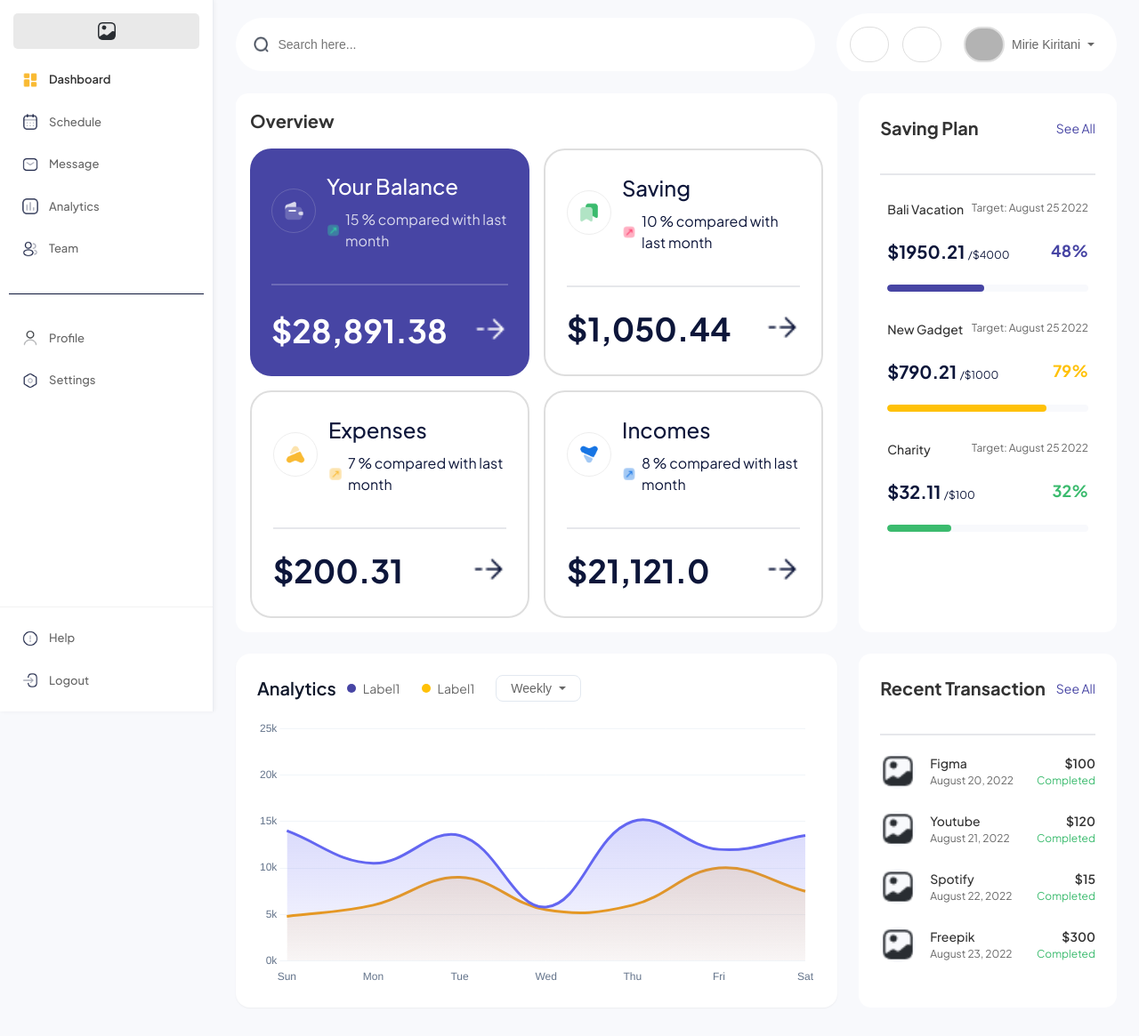
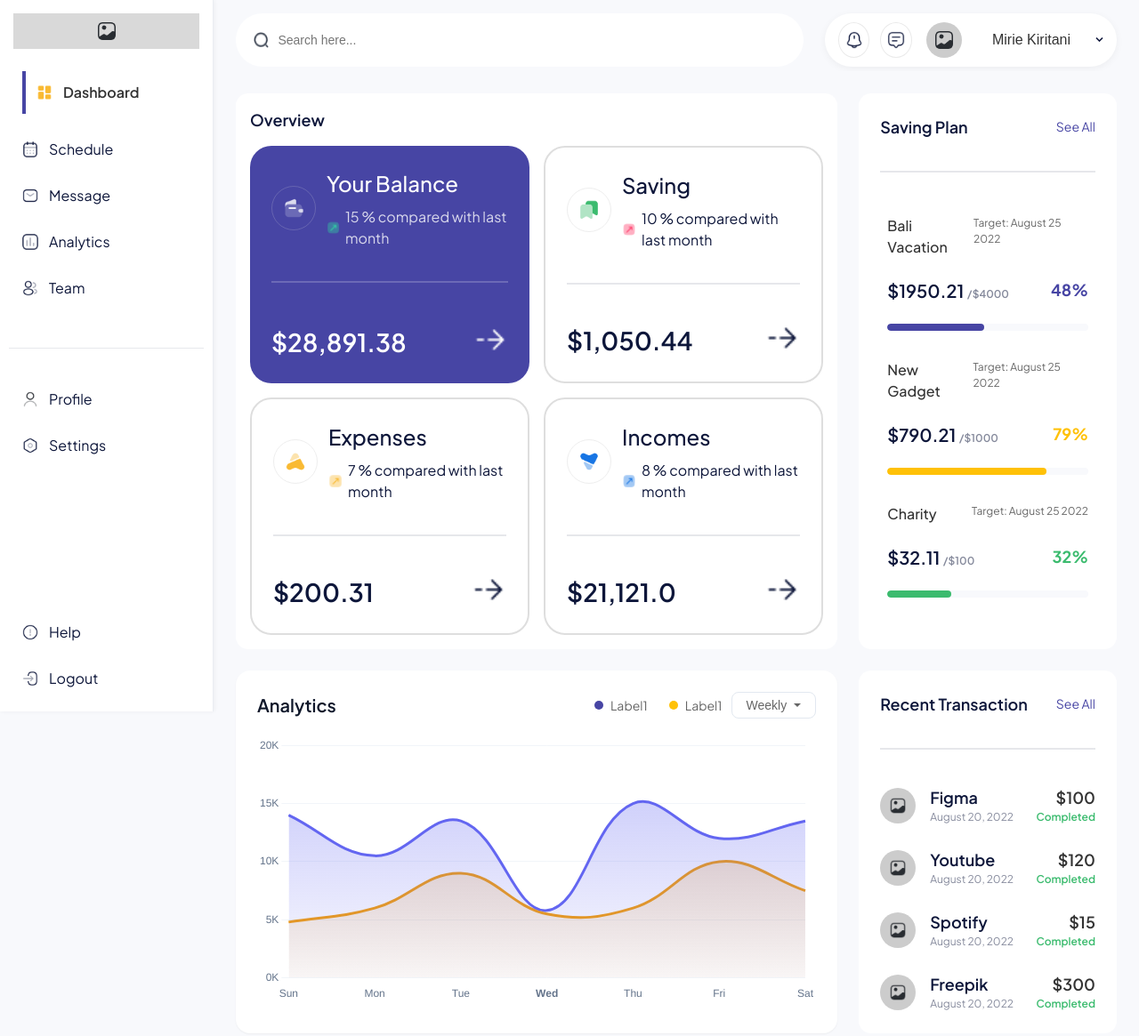
Before and after one commit to aplombDev/intuji-frontend-associate-challenge, a plain HTML site: page src/index.html in a window 1280 px wide. Shown: the whole page at 89% size. Drawn offline with nearby package versions, Linux system fonts and the light colour scheme.

Commit message:
feat: wrap up fontend associate assessment

```diff
--- a/src/assets/css/_analytics.scss
+++ b/src/assets/css/_analytics.scss
@@ -2,6 +2,7 @@
   display: flex;
   align-items: center;
   margin-bottom: 16px;
+  width: 100%;
 }
 
 .title {
@@ -9,6 +10,13 @@
   font-weight: 600;
   margin: 0;
   color: #0f172a;
+  flex-shrink: 0;
+}
+
+.header-right-section {
+  display: flex;
+  align-items: center;
+  gap: 24px;
 }
 
 .legend-container {
@@ -18,31 +26,17 @@
 }
 
 .dropdown {
-  margin-left: 24px;
   position: relative;
+  margin-left: 10px;
 }
 
-.dropdown-button {
+.analytics-card {
   background-color: white;
-  border: 1px solid #e2e8f0;
-  border-radius: 8px;
-  padding: 6px 16px;
-  font-size: 14px;
-  color: var(--text-secondary);
-  cursor: pointer;
-  display: flex;
-  align-items: center;
-}
-
-.dropdown-button::after {
-  content: "";
-  display: inline-block;
-  margin-left: 8px;
-  width: 0;
-  height: 0;
-  border-left: 4px solid transparent;
-  border-right: 4px solid transparent;
-  border-top: 4px solid var(--text-secondary);
+  border-radius: 16px;
+  padding: 24px;
+  box-shadow: 0 1px 2px rgba(0, 0, 0, 0.05);
+  width: 100%;
+  margin: 0 auto;
 }
 
 .legend-item {
@@ -80,3 +74,26 @@ canvas {
   width: 100% !important;
   height: 300px !important;
 }
+
+.dropdown-button {
+  background-color: white;
+  border: 1px solid #e2e8f0;
+  border-radius: 8px;
+  padding: 6px 16px;
+  font-size: 14px;
+  color: var(--text-secondary);
+  cursor: pointer;
+  display: flex;
+  align-items: center;
+}
+
+.dropdown-button::after {
+  content: "";
+  display: inline-block;
+  margin-left: 8px;
+  width: 0;
+  height: 0;
+  border-left: 4px solid transparent;
+  border-right: 4px solid transparent;
+  border-top: 4px solid var(--text-secondary);
+}
--- a/src/assets/css/_animations.scss
+++ b/src/assets/css/_animations.scss
@@ -15,6 +15,22 @@
   width: 100%;
   background-color: var(--text-dark);
   transition: all 0.3s ease;
+  -webkit-transition: all 0.3s ease;
+  -moz-transition: all 0.3s ease;
+  -ms-transition: all 0.3s ease;
+  -o-transition: all 0.3s ease;
+}
+
+.main-container {
+  display: grid;
+  grid-template-columns: auto 1fr;
+  min-height: 100vh;
+  max-width: 1920px;
+  transition: grid-template-columns var(--transition-speed);
+  -webkit-transition: grid-template-columns var(--transition-speed);
+  -moz-transition: grid-template-columns var(--transition-speed);
+  -ms-transition: grid-template-columns var(--transition-speed);
+  -o-transition: grid-template-columns var(--transition-speed);
 }
 
 // Responsive Styles
--- a/src/assets/css/_components.scss
+++ b/src/assets/css/_components.scss
@@ -1,19 +1,8 @@
-.main-container {
-  display: grid;
-  grid-template-columns: auto 1fr;
-  min-height: 100vh;
-  max-width: 1920px;
-  transition: grid-template-columns var(--transition-speed);
-  -webkit-transition: grid-template-columns var(--transition-speed);
-  -moz-transition: grid-template-columns var(--transition-speed);
-  -ms-transition: grid-template-columns var(--transition-speed);
-  -o-transition: grid-template-columns var(--transition-speed);
-}
+
 
 .team-separator {
   margin-top: 15px;
   margin-bottom: 15px;
-  border-bottom: 1px solid var(--text-color);
 }
 
 .search-input {
@@ -25,11 +14,7 @@
   outline: none;
 }
 
-.user-name {
-  font-size: 14px;
-  font-weight: 500;
-  color: var(--text-dark);
-}
+
 
 // Main Content Styles
 .content-wrapper {
--- a/src/assets/css/_overview.scss
+++ b/src/assets/css/_overview.scss
@@ -134,11 +134,11 @@
   align-items: center;
   justify-content: center;
   flex-shrink: 0;
+}
 
-  img {
+.card-icon img {
   width: 24px;
   height: 24px;
-  }
 }
 
 .card-content {
@@ -166,6 +166,9 @@
   align-items: center;
   gap: 6px;
   color: var(--text-color);
+  fill: #eeeeee;
+  justify-content: flex-start;
+  width: 100%;
 }
 
 .arrow-icon {
@@ -193,24 +196,24 @@
 }
 
 .card-amount {
-  font-size: 36px;
-  font-weight: 700;
+  font-size: 28px;
+  font-weight: 600;
 }
 
 .card-action {
   color: white;
+}
 
-  img {
+.card-action img {
   width: 40px;
   height: 40px;
-  }
 }
 
 .card-action-black {
   color: white;
+}
 
-  img {
+.card-action-black img {
   width: 40px;
   height: 40px;
 }
-}
--- a/src/assets/css/_profile.scss
+++ b/src/assets/css/_profile.scss
@@ -1,124 +1,117 @@
 .navbar-actions {
   display: flex;
   align-items: center;
+  justify-content: space-evenly;
   background-color: var(--white);
   border-radius: 50px;
-  padding: 10px 15px;
-  gap: 15px;
-}
+  padding: 6px 15px;
+  gap: 12px;
+  box-shadow: 0 2px 8px rgba(0, 0, 0, 0.05);
 
   .icon-button {
     background: none;
-  padding: 12px 21px;
-  border: solid 1px #dedede;
+    border: 1px solid #eaeaea;
     width: 40px;
     height: 40px;
-  border-radius: 100px;
+    border-radius: 50%;
     display: flex;
     align-items: center;
     justify-content: center;
     cursor: pointer;
-  color: #666;
-  transition: background-color 0.2s;
+    transition: all 0.2s ease;
+    padding: 0;
+
+    &:hover {
+      background-color: #f5f5f5;
+    }
 
     img {
-    width: 24px;
-    height: 24px;
+      width: 20px;
+      height: 20px;
+      object-fit: contain;
     }
-}
-
-.icon-button:hover {
-  background-color: rgba(0, 0, 0, 0.04);
   }
 
   .user-profile {
     display: flex;
     align-items: center;
-  gap: 8px;
-  padding: 5px 10px;
+    gap: 10px;
+    padding: 4px 8px 4px 4px;
     border-radius: 50px;
     cursor: pointer;
     transition: background-color 0.2s;
+    &:hover {
+      background-color: #f5f5f5;
     }
-
-.user-profile:hover {
-  background-color: rgba(0, 0, 0, 0.04);
   }
 
   .user-dropdown {
     position: relative;
-}
 
     .user-dropdown-button {
       background-color: transparent;
       border: none;
       white-space: nowrap;
-  border-radius: 8px;
-  font-size: 14px;
-  color: var(--text-secondary);
+      font-size: 16px;
+      font-weight: 400;
+      color: #333;
       cursor: pointer;
       display: flex;
       align-items: center;
+      gap: 6px;
+      padding: 6px 8px;
     }
 
-.user-dropdown-button::after {
-  content: "";
-  display: inline-block;
-  margin-left: 8px;
-  width: 0;
-  height: 0;
-  border-left: 4px solid transparent;
-  border-right: 4px solid transparent;
-  border-top: 4px solid var(--text-secondary);
+    .user.name {
+      font-weight: 500;
+    }
   }
 
   .user-icon {
-  background: none;
-  padding: 12px 21px;
-  border: solid 2px #dedede;
     width: 40px;
     height: 40px;
-  border-radius: 100px;
+    background-color: #cccccc;
+    border-radius: 50%;
+    border: none;
     display: flex;
     align-items: center;
     justify-content: center;
-  cursor: pointer;
-  background-color: #b3b3b3;
+    margin-right: 16px;
+    padding: 8px;
 
     img {
-    z-index: 1;
       width: 100%;
       height: 100%;
       object-fit: cover;
     }
+    .vector-down {
+      width: 24px;
+      height: 24px;
+    }
+  }
 }
 
 .dropdown-menu {
-  position: absolute;
-  top: 100%;
-  right: 0;
-  min-width: 100%;
-  background-color: white;
-  border-radius: 8px;
-  box-shadow: 0 4px 12px rgba(0, 0, 0, 0.1);
-  padding: 8px 0;
-  margin-top: 4px;
-  z-index: 10;
-  display: none;
-}
-
-.dropdown-menu.show {
+  width: 40px;
+  height: 40px;
+  background-color: #cccccc;
+  border-radius: 50%;
+  display: flex;
+  align-items: center;
+  justify-content: center;
+  margin-right: 16px;
+  padding: 8px;
   display: block;
-}
 
   .dropdown-item {
-  padding: 8px 16px;
+    padding: 10px 16px;
     font-size: 14px;
-  color: var(--text-dark);
+    color: #333;
     cursor: pointer;
     white-space: nowrap;
+
+    &:hover {
+      background-color: #f8f8f8;
     }
-
-.dropdown-item:hover {
-  background-color: #f8fafc;
   }
+}
--- a/src/assets/css/_recentTxns.scss
+++ b/src/assets/css/_recentTxns.scss
@@ -1,4 +1,4 @@
-// Transactions Styles
+/* Transactions Styles */
 .transaction-list {
   display: flex;
   flex-direction: column;
@@ -17,20 +17,21 @@
 }
 
 .transaction-icon {
-  width: 40px;
-  height: 40px;
-  background-color: var(--bg-light);
+  width: 40px; /* Increased size for better visibility */
+  height: 40px; /* Increased size for better visibility */
+  background-color: #cccccc; /* Added gray background */
   border-radius: 50%;
   display: flex;
   align-items: center;
   justify-content: center;
   margin-right: 16px;
+  padding: 8px; /* Added padding to ensure image fits well */
+}
 
-  img {
-    width: 100%;
-    height: 100%;
-    object-fit: cover;
-  }
+.transaction-icon img {
+  width: 20px; /* Adjusted image size */
+  height: 20px; /* Adjusted image size */
+  object-fit: contain; /* Changed to contain to prevent distortion */
 }
 
 .transaction-details {
@@ -39,13 +40,16 @@
 }
 
 .transaction-name {
-  font-weight: 500;
-  font-size: 14px;
+  font-weight: 600;
+  font-size: 18px;
+  color: #0d163a;
 }
 
 .transaction-date {
+  font-weight: 200;
   font-size: 12px;
-  color: var(--text-secondary);
+  opacity: 50%;
+  color: #0d163a;
 }
 
 .transaction-right {
@@ -55,6 +59,7 @@
 }
 
 .transaction-amount {
+  font-size: 18px;
   font-weight: 600;
 }
 
@@ -65,14 +70,27 @@
 }
 
 .transaction-status {
+  font-weight: 600;
   font-size: 12px;
   color: var(--primary-green);
 }
-.analytics-card {
-  background-color: white;
-  border-radius: 16px;
-  padding: 24px;
-  box-shadow: 0 1px 2px rgba(0, 0, 0, 0.05);
-  width: 100%;
-  margin: 0 auto;
+
+/* Section header styles */
+.section-header {
+  display: flex;
+  justify-content: space-between;
+  align-items: center;
+  margin-bottom: 16px;
 }
+
+.section-title {
+  font-size: 18px;
+  font-weight: 600;
+  margin: 0;
+}
+
+.card-separator-white {
+  border: 1px solid var(--text-color);
+  opacity: 10%;
+  margin: 0 0 20px 0;
+}
--- a/src/assets/css/_savingPlan.scss
+++ b/src/assets/css/_savingPlan.scss
@@ -18,7 +18,7 @@
 .section-title {
   font-size: 20px;
   font-weight: 700;
-  color: var(--text-dark);
+  color: #0d163a;
 }
 
 .plan-header {
@@ -28,6 +28,7 @@
 }
 
 .plan-title {
+  font-size: 16px;
   font-weight: 500;
 }
 
@@ -45,13 +46,15 @@
 
 .discounted-price {
   font-size: 20px;
-  font-weight: bold;
+  font-weight: 600;
   color: var(--text-color);
 }
 
 .orginal-price {
   font-size: 12px;
-  font-weight: 400;
+  font-weight: 600;
+  opacity: 50%;
+  color: #0d163a;
 }
 
 .plan-percentage {
--- a/src/assets/css/sidebar.scss
+++ b/src/assets/css/sidebar.scss
@@ -39,11 +39,15 @@
   height: 100%;
 }
 
+.vertical-rectangle {
+  height: 48px;
+  width: auto;
+}
+
 .logo-placeholder {
-  background-color: #e9e9e9;
+  background-color: #d9d9d9;
   width: 100%;
   height: 40px;
-  border-radius: 5px;
   display: flex;
   justify-content: center;
   align-items: center;
@@ -96,11 +100,11 @@
   align-items: center;
   gap: 12px;
   padding: 10px 15px;
-  color: var(--text-secondary);
+  color: #0d163a;
   border-radius: 8px;
   transition: all 0.2s ease;
-  font-weight: 500;
-  font-size: 13px;
+  font-weight: 400;
+  font-size: 16px;
 }
 
 .menu li a:hover,
@@ -121,13 +125,12 @@
 .bottom-menu {
   margin-top: auto;
   padding-top: 15px;
-  border-top: 1px solid rgba(0, 0, 0, 0.05);
 }
 
 .menu-icon {
   display: inline-flex;
   width: 18px;
-  height: 18px;
+  height: 18.42px;
   align-items: center;
   justify-content: center;
 
--- a/src/assets/js/main.js
+++ b/src/assets/js/main.js
@@ -17,14 +17,8 @@ document.addEventListener("DOMContentLoaded", () => {
     data: {
       weekly: {
         labels: ["Sun", "Mon", "Tue", "Wed", "Thu", "Fri", "Sat"],
-        blueData: [
-          14000, 10500, 13500, 5800, 15000, 12000, 13500, 7800, 20000, 8000,
-          18000, 14500,
-        ],
-        yellowData: [
-          4800, 6000, 9000, 5500, 6000, 10000, 7500, 4500, 6000, 7500, 5000,
-          9000,
-        ],
+        blueData: [14000, 10500, 13500, 5800, 15000, 12000, 13500],
+        yellowData: [4800, 6000, 9000, 5500, 6000, 10000, 7500],
       },
       monthly: {
         labels: [
@@ -50,11 +44,6 @@ document.addEventListener("DOMContentLoaded", () => {
           9500,
         ],
       },
-      yearly: {
-        labels: ["2018", "2019", "2020", "2021", "2022", "2023", "2024"],
-        blueData: [10000, 12000, 11000, 15000, 13000, 16000, 19000],
-        yellowData: [4000, 5000, 4500, 6000, 7000, 8000, 9000],
-      },
     },
   };
 
@@ -62,16 +51,14 @@ document.addEventListener("DOMContentLoaded", () => {
   const initializeCardSelection = () => {
     const { cards, balanceCard } = elements;
 
+    cards.forEach((card) => {
+      card.style.cursor = "default";
+      card.onclick = null;
+    });
+
     if (balanceCard) {
       balanceCard.classList.add("selected");
     }
-
-    cards.forEach((card) => {
-      card.addEventListener("click", function () {
-        cards.forEach((c) => c.classList.remove("selected"));
-        this.classList.add("selected");
-      });
-    });
   };
 
   // Dropdown Menu
@@ -86,8 +73,6 @@ document.addEventListener("DOMContentLoaded", () => {
 
     document.addEventListener("click", (event) => {
       if (
-        dropdownToggle &&
-        dropdownMenu &&
         !dropdownToggle.contains(event.target) &&
         !dropdownMenu.contains(event.target)
       ) {
@@ -159,7 +144,7 @@ document.addEventListener("DOMContentLoaded", () => {
     const ctx = canvas.getContext("2d");
     if (!ctx) return;
 
-    // Create gradients exactly as in the original code
+    // Create gradients
     const blueGradient = ctx.createLinearGradient(0, 0, 0, 300);
     blueGradient.addColorStop(0, "rgba(99, 102, 241, 0.4)");
     blueGradient.addColorStop(1, "rgba(99, 102, 241, 0.0)");
@@ -168,7 +153,7 @@ document.addEventListener("DOMContentLoaded", () => {
     yellowGradient.addColorStop(0, "rgba(245, 158, 11, 0.4)");
     yellowGradient.addColorStop(1, "rgba(245, 158, 11, 0.0)");
 
-    // Create chart with exact same options as the original
+    // Create chart with updated Y-axis configuration
     analyticsChart = new Chart(ctx, {
       type: "line",
       data: {
@@ -191,7 +176,7 @@ document.addEventListener("DOMContentLoaded", () => {
             order: 1,
           },
           {
-            label: "Label 1",
+            label: "Label 2",
             data: chartConfig.data.weekly.yellowData,
             borderColor: "rgb(245, 158, 11)",
             backgroundColor: yellowGradient,
@@ -227,9 +212,9 @@ document.addEventListener("DOMContentLoaded", () => {
             usePointStyle: true,
             callbacks: {
               label: function (context) {
-                return (
-                  context.dataset.label + ": " + context.raw.toLocaleString()
-                );
+                return `${
+                  context.dataset.label
+                }: ${context.raw.toLocaleString()}`;
               },
             },
           },
@@ -244,6 +229,11 @@ document.addEventListener("DOMContentLoaded", () => {
               color: "#64748b",
               font: {
                 size: 12,
+                weight: function (context) {
+                  return context.tick && context.tick.label === "Wed"
+                    ? "bold"
+                    : "normal";
+                },
               },
             },
           },
@@ -258,23 +248,18 @@ document.addEventListener("DOMContentLoaded", () => {
                 size: 12,
               },
               callback: function (value) {
-                if (value === 0) return "0k";
-                return value / 1000 + "k";
+                return value / 1000 + "K";
               },
               stepSize: 5000,
+              values: [0, 1000, 5000, 10000, 15000, 20000],
             },
             suggestedMin: 0,
-            suggestedMax: 22000,
+            suggestedMax: 20000,
           },
         },
         interaction: {
           mode: "index",
           intersect: false,
-        },
-        elements: {
-          line: {
-            tension: 0.4,
-          },
         },
       },
     });
@@ -285,11 +270,9 @@ document.addEventListener("DOMContentLoaded", () => {
     if (!analyticsChart || !chartConfig.data[period]) return;
 
     const data = chartConfig.data[period];
-
     analyticsChart.data.labels = data.labels;
     analyticsChart.data.datasets[0].data = data.blueData;
     analyticsChart.data.datasets[1].data = data.yellowData;
-
     analyticsChart.update();
   };
 
--- a/src/index.html
+++ b/src/index.html
@@ -32,6 +32,10 @@
           <ul>
             <li class="active">
               <a href="#">
+                <img
+                  src="./assets/images/Rectangle 6.png"
+                  class="vertical-rectangle"
+                />
                 <span class="menu-icon dashboard-icon">
                   <img
                     src="./assets/images/element-4.png"
@@ -78,7 +82,9 @@
             </li>
           </ul>
 
-          <div class="team-separator"></div>
+          <div class="team-separator">
+            <img src="./assets/images/Line 27.png" />
+          </div>
 
           <ul>
             <li>
@@ -149,6 +155,7 @@
               </div>
             </div>
           </div>
+
           <div class="navbar-actions">
             <button class="icon-button" aria-label="Notifications">
               <img
@@ -170,19 +177,9 @@
                 >
                   Mirie Kiritani
                 </button>
-                <div id="dropdown-menu" class="dropdown-menu">
-                  <div class="dropdown-item" data-value="weekly">
-                    <i class="fas fa-user"></i> Profile
-                  </div>
-                  <div class="dropdown-item" data-value="monthly">
-                    <i class="fas fa-cog"></i> Settings
-                  </div>
-                  <div class="dropdown-item" data-value="yearly">
-                    <i class="fas fa-sign-out-alt"></i> Logout
-                  </div>
-                </div>
               </div>
             </div>
+            <img src="./assets/images/Vector.png" class="vector-down" />
           </div>
         </header>
 
@@ -403,7 +400,15 @@
               <div class="card-header">
                 <h2 class="title">Analytics</h2>
 
-                <div style="display: flex; align-items: center">
+                <div
+                  style="
+                    display: flex;
+                    align-items: center;
+                    justify-content: right;
+                    width: 100%;
+                    margin-left: 16px;
+                  "
+                >
                   <div class="legend-container">
                     <div class="legend-item">
                       <span class="legend-dot blue-dot"></span>
@@ -419,17 +424,6 @@
                     <button id="dropdown-toggle" class="dropdown-button">
                       Weekly
                     </button>
-                    <div id="dropdown-menu" class="dropdown-menu">
-                      <div class="dropdown-item" data-value="weekly">
-                        Weekly
-                      </div>
-                      <div class="dropdown-item" data-value="monthly">
-                        Monthly
-                      </div>
-                      <div class="dropdown-item" data-value="yearly">
-                        Yearly
-                      </div>
-                    </div>
                   </div>
                 </div>
               </div>
@@ -474,7 +468,7 @@
                     </div>
                     <div class="transaction-details">
                       <div class="transaction-name">Youtube</div>
-                      <div class="transaction-date">August 21, 2022</div>
+                      <div class="transaction-date">August 20, 2022</div>
                     </div>
                   </div>
                   <div class="transaction-right">
@@ -491,7 +485,7 @@
                     </div>
                     <div class="transaction-details">
                       <div class="transaction-name">Spotify</div>
-                      <div class="transaction-date">August 22, 2022</div>
+                      <div class="transaction-date">August 20, 2022</div>
                     </div>
                   </div>
                   <div class="transaction-right">
@@ -508,7 +502,7 @@
                     </div>
                     <div class="transaction-details">
                       <div class="transaction-name">Freepik</div>
-                      <div class="transaction-date">August 23, 2022</div>
+                      <div class="transaction-date">August 20, 2022</div>
                     </div>
                   </div>
                   <div class="transaction-right">
```
Also changed, not shown: src/assets/css/main.css, 1 other file. Lines whose indentation alone changed are shown as unchanged.
